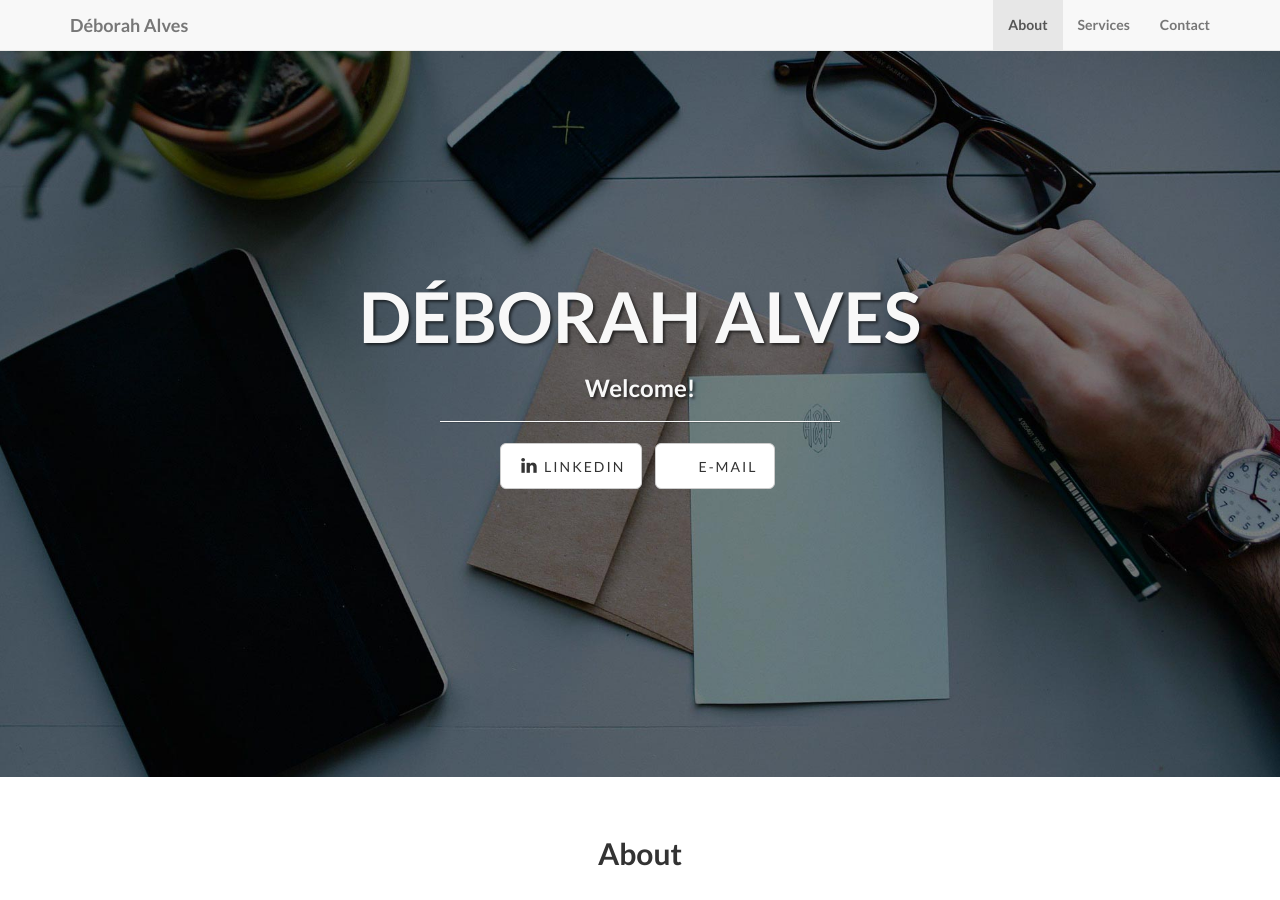
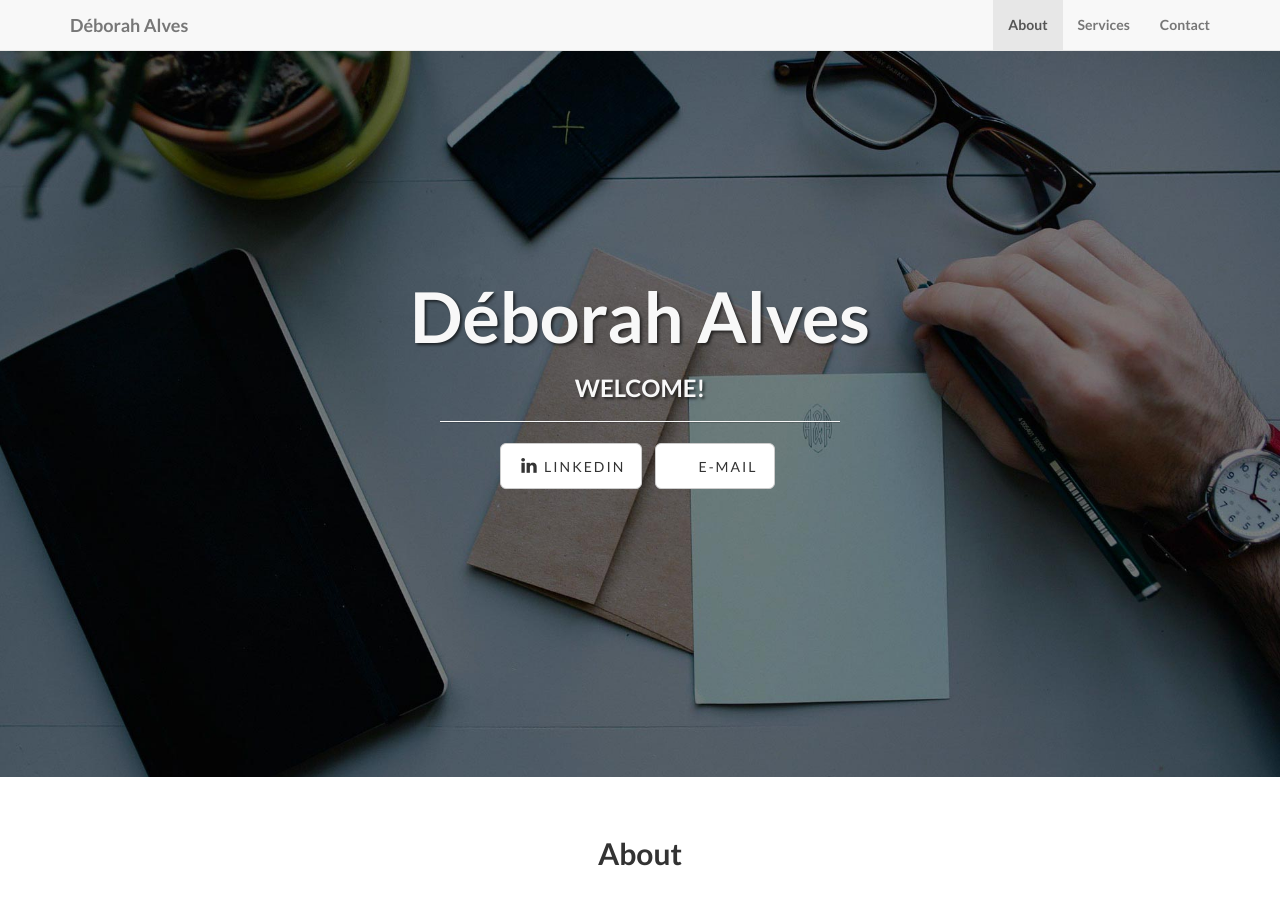
Before and after one commit to deborahyalves/deborahyalves.github.io, a Jekyll site: the page built from index.html, in a window 1280 px wide and 900 px high. Built offline with Jekyll 4.4.1, drawn with Linux system fonts in a browser that asks for light colours.

```diff
--- a/index.html
+++ b/index.html
@@ -1,5 +1,5 @@
 ---
 layout: default
-title: DÉBORAH ALVES
-subTitle: Welcome!
+title: Déborah Alves
+subTitle: WELCOME!
 ---
```
